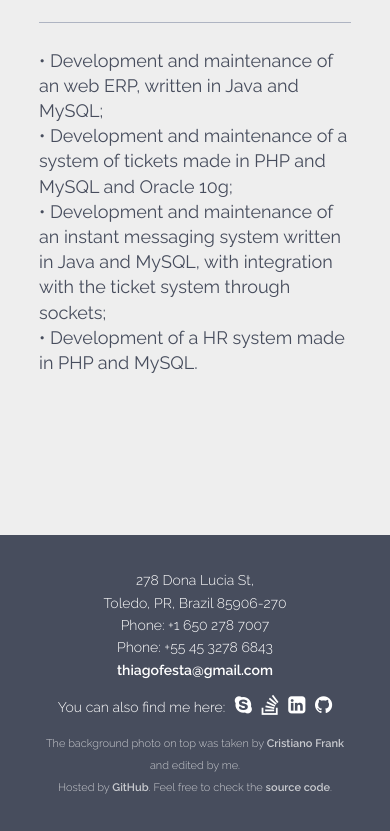
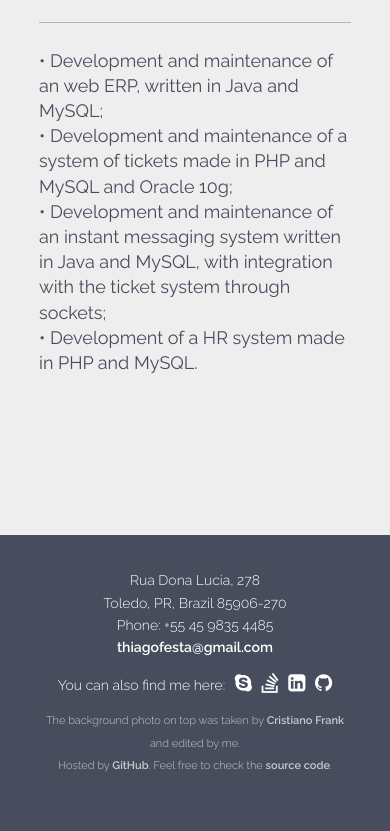
Before and after one commit to thiagofesta/thiagofesta.github.com, a website: page index.html in a window 390 px wide. Shown: the part 8410-9241 px from the top of the page. After the commit the page ends 9218 px from the top, so only its background shows below. Drawn offline with nearby package versions, Linux system fonts and the light colour scheme.

Commit message:
Updated phone and address

```diff
--- a/index.html
+++ b/index.html
@@ -280,10 +280,10 @@
             <footer>
                 <div class="wrapper">
 
-                    <p>278 Dona Lucia St,<br>
+                    <p>Rua Dona Lucia, 278<br>
                     Toledo, PR, Brazil 85906-270<br>
-                    Phone: +1 650 278 7007<br>
-                    Phone: +55 45 3278 6843<br>
+                    <!--Phone: +1 650 278 7007<br>-->
+                    Phone: +55 45 9835 4485<br>
                     <a href="mailto:thiagofesta@gmail.com" rel="nofollow">thiagofesta@gmail.com</a></p>
 
                     <p class="social">
```
